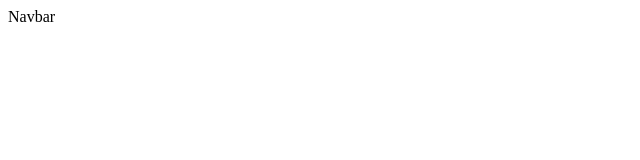
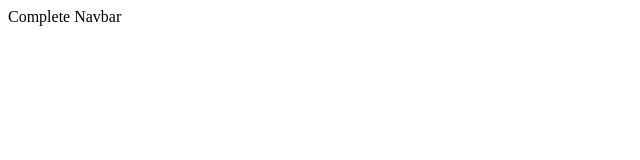
Before and after one commit to razaaliwebdev/gitWithHarshSharma, a plain HTML site: page index.html in a window 1280 px wide. Shown: the full height of the page, 0-640 px from the left. Drawn offline with Linux system fonts and the light colour scheme.

Commit message:
create the navbar

```diff
--- a/index.html
+++ b/index.html
@@ -6,6 +6,6 @@
     <title>Git and Github</title>
   </head>
   <body>
-    <nav>Navbar</nav>
+    <nav>Complete Navbar</nav>
   </body>
 </html>
```
